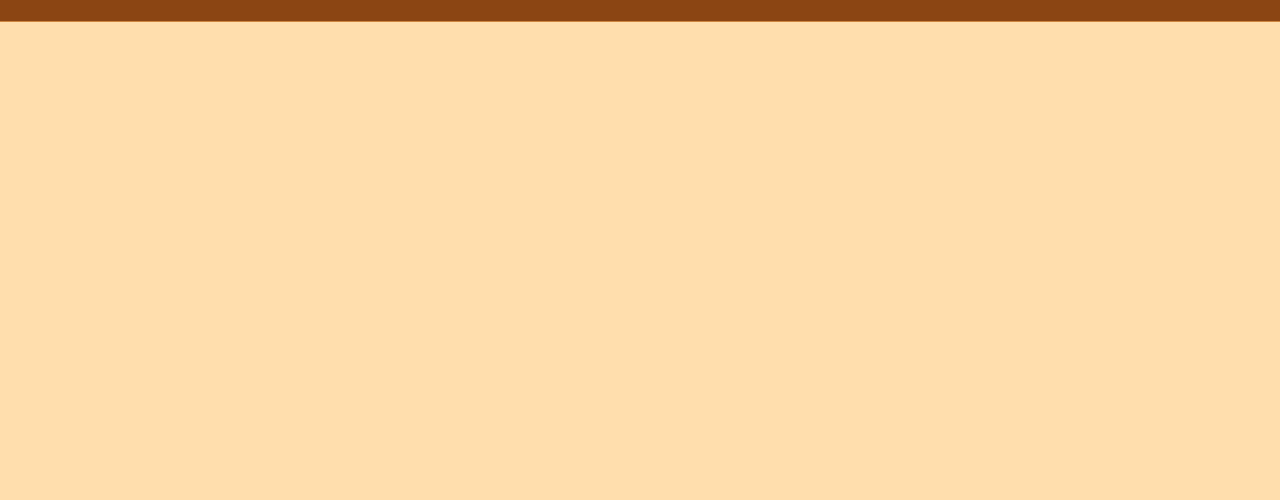
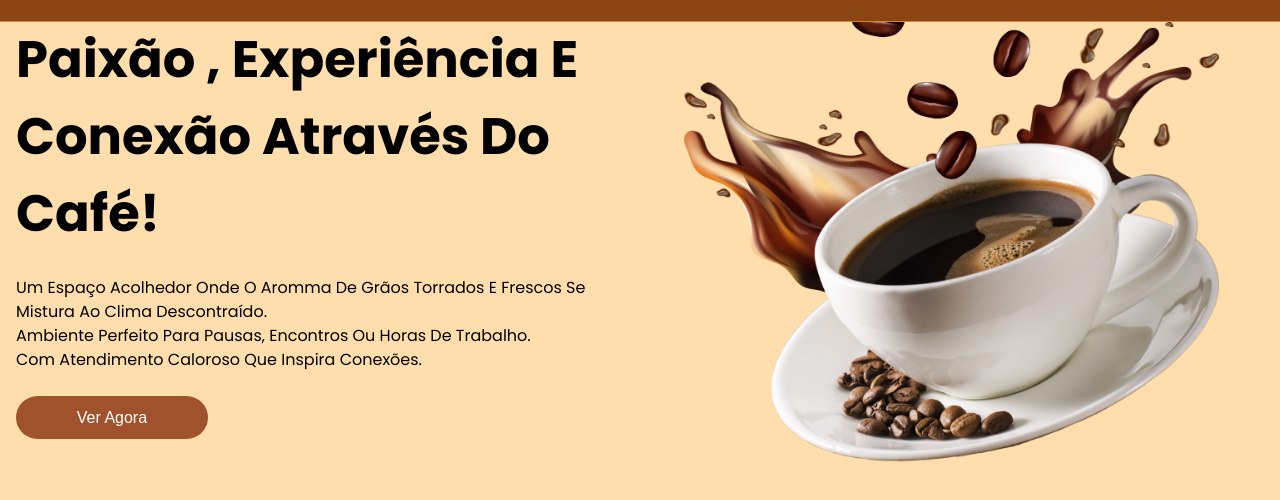
Before and after one commit to Felipep06/ProjetoHTML, a plain HTML site: page index.html in a window 1280 px wide. Shown: the part 98-598 px from the top of the page. Drawn offline with Linux system fonts and the light colour scheme.

Commit message:
Início do sobre e estilização

```diff
--- a/index.html
+++ b/index.html
@@ -28,7 +28,21 @@
             </div>
         </section>
     </header>
-
+     <header>
+        <div class="header-inner-content" id="sobre">
+            <div class="header-button-side">
+                <div class="header-button-side-left">
+                    <h2>Paixão , Experiência  e Conexão através do Café!</h2>
+                    <p>Um espaço Acolhedor onde o aromma de grãos torrados e frescos se mistura ao clima descontraído.<br>Ambiente perfeito para pausas, encontros ou horas de trabalho.<br> Com atendimento caloroso que inspira conexões.</p>
+                    <button>Ver Agora</button>
+                </div>
+                <div class="header-button-side-right">
+                    <img src="—Pngtree—flying cup of coffee with_5057949.png" >
+                </div>
+            </div>
+        </div>
+        </section>
+    </header>
 
 </body>
 </html>
--- a/style.css
+++ b/style.css
@@ -51,3 +51,45 @@ section{
     width: 40px;
     height: 40px;
 }
+
+.header-button-side{
+    display: flex;
+    align-items: center;
+    justify-self: center;
+    padding: 1rem;
+}
+.header-button-side-left h2 {
+    font-size: 3.2rem;
+    margin-bottom: 1.5rem;
+}
+.header-button-side-left p{
+    line-height: 1.5rem;
+    margin-bottom: 1.5rem;
+}
+.header-button-side-left button{
+    background-color: #a0522d;
+    border: none;
+    cursor: pointer;
+    padding: 0.8rem 3.8rem;
+    border-radius: 9999px;
+    color: white;
+    font-weight: 500;
+    font-size: 1rem;
+    transition: all 0.2s;
+}
+.header-button-side-left button:hover{
+    background-color: saddlebrown;
+}
+.header-button-side-left{
+    height: 100%;
+    flex-basis: 50%;
+}
+.header-button-side-right{
+    flex-basis: 50%;
+    display: flex;
+    align-items: center;
+    justify-content: center;
+}
+.header-button-side-right img{
+    width: 100%;
+}
```
